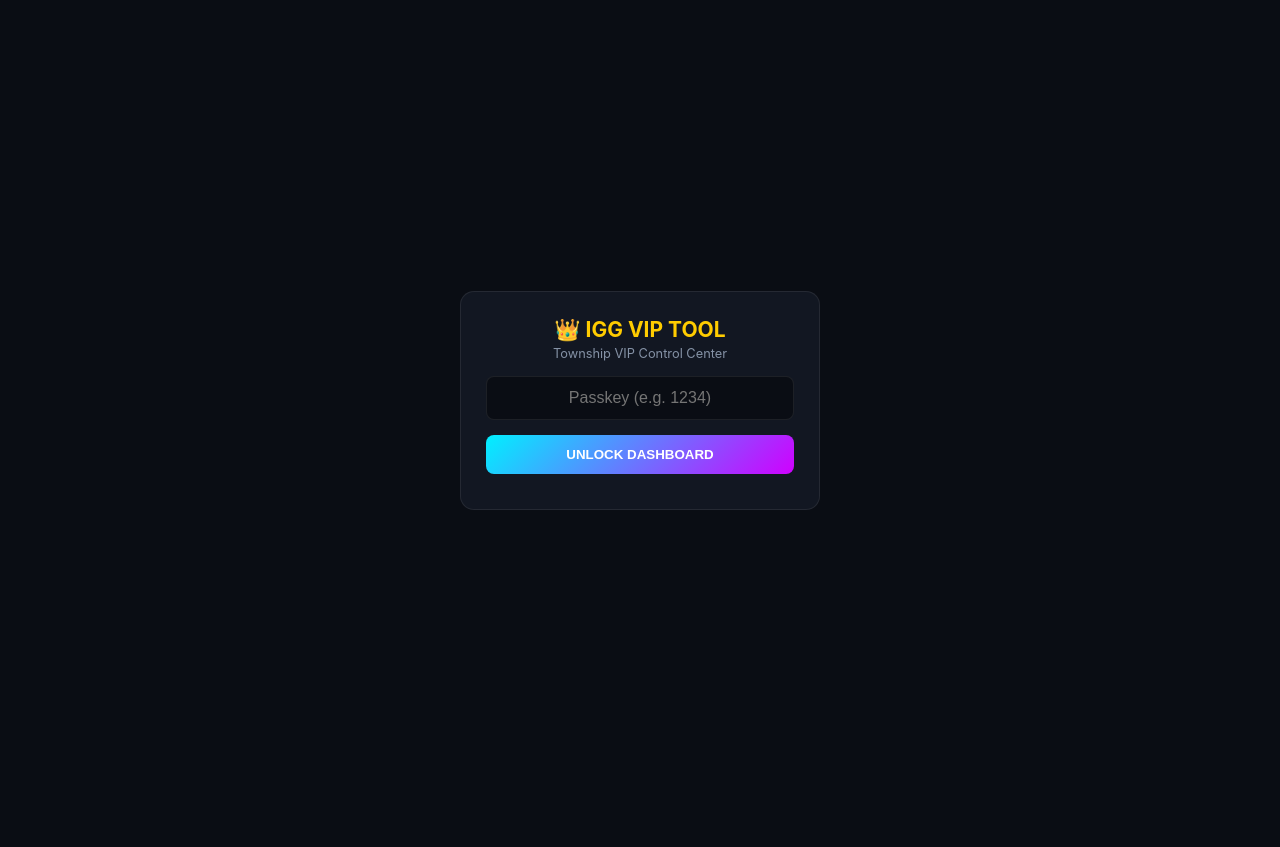
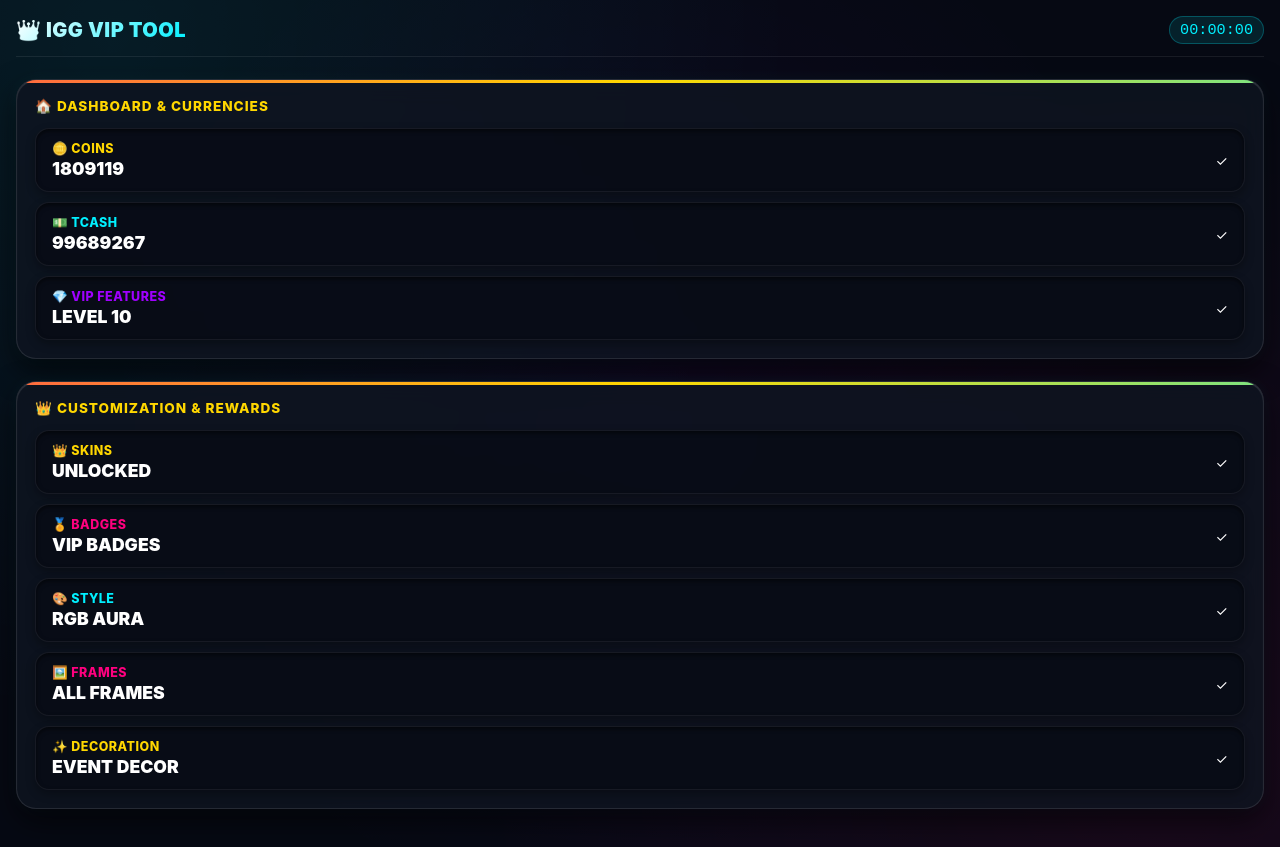
Before and after one commit to Aditya4650-am/zenitsu-vip-editor, a website: page public/index.html in a window 1280 px wide. Before the commit the page ends 800 px from the top, so only its background shows below. Drawn offline with Linux system fonts and the light colour scheme.

Commit message:
Update index.html

```diff
--- a/public/index.html
+++ b/public/index.html
@@ -3,273 +3,345 @@
 <head>
   <meta charset="UTF-8">
   <meta name="viewport" content="width=device-width, initial-scale=1.0, maximum-scale=1.0, user-scalable=no">
-  <title>👑 IGG VIP TOOL — Township Control Center</title>
+  <title>👑 IGG VIP TOOL — Ultimate Control Center</title>
   <style>
     :root {
-      --bg-main: #0a0d14;
-      --card-bg: #121722;
-      --card-border: rgba(255, 255, 255, 0.08);
-      --primary-gold: #ffcc00;
-      --cyan-btn: #00f0ff;
-      --purple-btn: #d000ff;
-      --pink-btn: #ff007f;
-      --text-muted: #8592a6;
-      --text-white: #ffffff;
+      --bg-space: #060913;
+      --card-bg: rgba(15, 20, 32, 0.85);
+      --card-border: rgba(255, 255, 255, 0.1);
+
+      --rgb-cyan: #00f0ff;
+      --rgb-magenta: #ff007f;
+      --rgb-purple: #a000ff;
+      --rgb-gold: #ffd700;
+      --rgb-green: #00ff88;
+
+      --text-muted: #8292ab;
+      --radius-lg: 20px;
+      --radius-md: 14px;
       --radius-sm: 8px;
-      --radius-md: 14px;
     }
 
     * { box-sizing: border-box; margin: 0; padding: 0; touch-action: manipulation; }
-    body { background: var(--bg-main); color: var(--text-white); font-family: -apple-system, BlinkMacSystemFont, "Segoe UI", Roboto, sans-serif; padding: 15px; font-size: 14px; }
 
-    /* Login Screen */
-    #login-overlay {
-      position: fixed; inset: 0; z-index: 999; background: var(--bg-main);
-      display: flex; align-items: center; justify-content: center; padding: 20px;
-    }
-    #login-overlay.hidden { display: none; }
-    .login-box {
-      width: 100%; max-width: 360px; padding: 25px; background: var(--card-bg);
-      border: 1px solid var(--card-border); border-radius: var(--radius-md); text-align: center;
-    }
-    .login-box input {
-      width: 100%; padding: 12px; background: rgba(0,0,0,0.4); border: 1px solid var(--card-border);
-      border-radius: var(--radius-sm); color: var(--primary-gold); font-size: 1rem; text-align: center; margin: 15px 0; outline: none;
-    }
-    .login-btn {
-      width: 100%; padding: 12px; background: linear-gradient(135deg, var(--cyan-btn), var(--purple-btn));
-      border: none; border-radius: var(--radius-sm); color: #fff; font-weight: bold; cursor: pointer;
+    body {
+      background: var(--bg-space);
+      color: #fff;
+      font-family: -apple-system, BlinkMacSystemFont, "Segoe UI", Roboto, sans-serif;
+      padding: 16px;
+      font-size: 14px;
+      min-height: 100vh;
+      overflow-x: hidden;
     }
 
-    /* Top Bar */
-    .top-bar { display: flex; align-items: center; justify-content: space-between; margin-bottom: 20px; }
-    .top-bar h2 { font-size: 1.2rem; color: var(--primary-gold); font-weight: 800; letter-spacing: 0.5px; }
-    .clock-time { font-family: monospace; font-size: 0.95rem; color: var(--cyan-btn); }
-
-    /* Category Section Headers */
-    .cat-title {
-      font-size: 0.85rem; font-weight: 800; color: var(--text-muted); text-transform: uppercase;
-      letter-spacing: 1px; margin: 20px 0 10px 0; border-bottom: 1px solid var(--card-border); padding-bottom: 5px;
+    /* Animated Ambient RGB Glow Background */
+    body::before {
+      content: '';
+      position: fixed;
+      top: -20%; left: -20%;
+      width: 140%; height: 140%;
+      background: radial-gradient(circle at 20% 20%, rgba(0, 240, 255, 0.08), transparent 40%),
+                  radial-gradient(circle at 80% 80%, rgba(255, 0, 127, 0.08), transparent 40%),
+                  radial-gradient(circle at 50% 50%, rgba(160, 0, 255, 0.06), transparent 50%);
+      z-index: -1;
+      animation: rotateGlow 20s linear infinite alternate;
     }
-    .cat-title:first-of-type { margin-top: 0; }
-
-    /* Features Grid */
-    .grid { display: grid; grid-template-columns: repeat(auto-fill, minmax(150px, 1fr)); gap: 12px; }
-
-    /* Card Box Style */
-    .feature-card {
-      background: var(--card-bg); border: 1px solid var(--card-border); border-radius: var(--radius-md);
-      padding: 12px 14px; position: relative; display: flex; flex-direction: column; justify-content: space-between; min-height: 85px;
-    }
-    .card-title {
-      font-size: 0.72rem; font-weight: 800; color: var(--primary-gold);
-      display: flex; align-items: center; gap: 4px; letter-spacing: 0.5px; text-transform: uppercase;
-    }
-    .card-title.cyan { color: var(--cyan-btn); }
-    .card-title.purple { color: var(--purple-btn); }
-    .card-title.pink { color: var(--pink-btn); }
-
-    .card-val-input {
-      font-size: 1.15rem; font-weight: 800; color: #fff; background: none; border: none;
-      width: 100%; outline: none; margin-top: 6px; font-family: inherit;
+    @keyframes rotateGlow {
+      0% { transform: rotate(0deg) scale(1); }
+      100% { transform: rotate(10deg) scale(1.05); }
     }
 
-    .card-toggle {
-      position: absolute; top: 10px; right: 10px; width: 18px; height: 18px;
-      border-radius: 4px; background: var(--primary-gold); display: flex; align-items: center;
-      justify-content: center; color: #000; font-size: 11px; font-weight: bold; cursor: pointer;
+    /* Top Bar Header */
+    .header-bar {
+      display: flex;
+      align-items: center;
+      justify-content: space-between;
+      margin-bottom: 22px;
+      padding-bottom: 12px;
+      border-bottom: 1px solid rgba(255, 255, 255, 0.08);
     }
-    .card-toggle.cyan { background: var(--cyan-btn); }
-    .card-toggle.purple { background: var(--purple-btn); }
-    .card-toggle.pink { background: var(--pink-btn); }
+    .brand-title {
+      font-size: 1.25rem;
+      font-weight: 900;
+      background: linear-gradient(135deg, #fff, var(--rgb-cyan));
+      -webkit-background-clip: text;
+      -webkit-text-fill-color: transparent;
+      letter-spacing: 0.5px;
+    }
+    .live-clock {
+      font-family: monospace;
+      font-size: 0.95rem;
+      color: var(--rgb-cyan);
+      background: rgba(0, 240, 255, 0.1);
+      padding: 4px 10px;
+      border-radius: 20px;
+      border: 1px solid rgba(0, 240, 255, 0.25);
+    }
+
+    /* Vertical 3D Category Box */
+    .vertical-category-card {
+      background: var(--card-bg);
+      border-radius: var(--radius-lg);
+      padding: 18px;
+      margin-bottom: 22px;
+      position: relative;
+      /* 3D Depth Shadows */
+      box-shadow: 0 12px 30px rgba(0, 0, 0, 0.6),
+                  inset 0 1px 1px rgba(255, 255, 255, 0.15),
+                  0 0 15px rgba(0, 240, 255, 0.05);
+      border: 1px solid var(--card-border);
+      backdrop-filter: blur(12px);
+      overflow: hidden;
+    }
+
+    /* Animated RGB Line Top Accent */
+    .vertical-category-card::before {
+      content: '';
+      position: absolute;
+      top: 0; left: 0; right: 0;
+      height: 3px;
+      background: linear-gradient(90deg, var(--rgb-cyan), var(--rgb-magenta), var(--rgb-gold), var(--rgb-cyan));
+      background-size: 300% 100%;
+      animation: rgbMove 4s linear infinite;
+    }
+    @keyframes rgbMove {
+      0% { background-position: 0% 0%; }
+      100% { background-position: 300% 0%; }
+    }
+
+    .category-header {
+      font-size: 0.85rem;
+      font-weight: 800;
+      text-transform: uppercase;
+      letter-spacing: 1px;
+      color: var(--rgb-gold);
+      margin-bottom: 14px;
+      display: flex;
+      align-items: center;
+      gap: 8px;
+    }
+
+    /* Horizontal Feature Card Row */
+    .horizontal-feature-row {
+      display: flex;
+      align-items: center;
+      justify-content: space-between;
+      background: rgba(8, 12, 22, 0.8);
+      border: 1px solid rgba(255, 255, 255, 0.06);
+      border-radius: var(--radius-md);
+      padding: 12px 16px;
+      margin-bottom: 10px;
+      position: relative;
+      /* 3D Pressed Card Effect */
+      box-shadow: inset 0 2px 4px rgba(0, 0, 0, 0.5), 0 4px 10px rgba(0, 0, 0, 0.3);
+      transition: all 0.25s cubic-bezier(0.16, 1, 0.3, 1);
+    }
+    .horizontal-feature-row:last-child { margin-bottom: 0; }
+
+    .horizontal-feature-row:active {
+      transform: scale(0.98);
+      border-color: rgba(0, 240, 255, 0.4);
+    }
+
+    .feature-left {
+      display: flex;
+      flex-direction: column;
+      gap: 2px;
+    }
+    .feature-name {
+      font-size: 0.78rem;
+      font-weight: 800;
+      text-transform: uppercase;
+      letter-spacing: 0.5px;
+      color: var(--rgb-cyan);
+      display: flex;
+      align-items: center;
+      gap: 6px;
+    }
+    .feature-name.magenta { color: var(--rgb-magenta); }
+    .feature-name.purple { color: var(--rgb-purple); }
+    .feature-name.gold { color: var(--rgb-gold); }
+
+    .feature-input {
+      background: none;
+      border: none;
+      outline: none;
+      color: #fff;
+      font-size: 1.1rem;
+      font-weight: 900;
+      font-family: inherit;
+      width: 140px;
+    }
+
+    .feature-right {
+      display: flex;
+      align-items: center;
+      gap: 12px;
+    }
+
+    /* Custom 3D RGB Checkmark Box Switcher */
+    .3d-toggle-box {
+      width: 26px; height: 26px;
+      border-radius: var(--radius-sm);
+      background: linear-gradient(135deg, var(--rgb-cyan), var(--rgb-purple));
+      display: flex;
+      align-items: center;
+      justify-content: center;
+      color: #000;
+      font-size: 14px;
+      font-weight: 900;
+      cursor: pointer;
+      box-shadow: 0 0 10px rgba(0, 240, 255, 0.4), inset 0 1px 1px rgba(255, 255, 255, 0.6);
+      transition: all 0.2s;
+    }
+    .3d-toggle-box.off {
+      background: #1c2333;
+      color: #526077;
+      box-shadow: inset 0 2px 4px rgba(0, 0, 0, 0.8);
+    }
+
+    /* Terminal Console Display */
+    .terminal-card {
+      background: #04060c;
+      border-radius: var(--radius-lg);
+      border: 1px solid rgba(0, 240, 255, 0.3);
+      padding: 16px;
+      box-shadow: 0 10px 30px rgba(0, 0, 0, 0.8), 0 0 20px rgba(0, 240, 255, 0.15);
+      font-family: 'Consolas', 'Courier New', monospace;
+    }
+    .terminal-header {
+      display: flex;
+      align-items: center;
+      justify-content: space-between;
+      font-size: 0.75rem;
+      color: var(--rgb-cyan);
+      font-weight: bold;
+      margin-bottom: 12px;
+      border-bottom: 1px dashed rgba(255,255,255,0.1);
+      padding-bottom: 8px;
+    }
+    .terminal-logs {
+      height: 120px;
+      overflow-y: auto;
+      font-size: 0.75rem;
+      display: flex;
+      flex-direction: column;
+      gap: 6px;
+    }
+    .log-line { color: #8e9cb0; }
+    .log-line.success { color: var(--rgb-green); }
+    .log-line.warn { color: var(--rgb-gold); }
+
+    .terminal-input-row {
+      display: flex;
+      align-items: center;
+      gap: 8px;
+      margin-top: 12px;
+      background: rgba(255,255,255,0.03);
+      padding: 8px 10px;
+      border-radius: var(--radius-sm);
+      border: 1px solid rgba(255,255,255,0.08);
+    }
+    .terminal-input-row span { color: var(--rgb-magenta); font-weight: bold; }
+    .terminal-input-row input {
+      width: 100%; background: none; border: none; outline: none; color: #fff; font-family: inherit; font-size: 0.8rem;
+    }
   </style>
 </head>
 <body>
 
-  <!-- LOGIN OVERLAY -->
-  <div id="login-overlay">
-    <div class="login-box">
-      <h2 style="color:var(--primary-gold);">👑 IGG VIP TOOL</h2>
-      <p style="color:var(--text-muted); font-size:0.8rem; margin-top:4px;">Township VIP Control Center</p>
-      <input type="password" id="passkey" placeholder="Passkey (e.g. 1234)">
-      <button class="login-btn" onclick="login()">UNLOCK DASHBOARD</button>
-      <div id="login-err" style="color:#ff3366; font-size:0.8rem; margin-top:10px;"></div>
+  <!-- HEADER -->
+  <div class="header-bar">
+    <div class="brand-title">👑 IGG VIP TOOL</div>
+    <div class="live-clock" id="clock-display">00:00:00</div>
+  </div>
+
+  <!-- CATEGORY 1: DASHBOARD & CURRENCIES -->
+  <div class="vertical-category-card">
+    <div class="category-header">🏠 Dashboard & Currencies</div>
+
+    <div class="horizontal-feature-row">
+      <div class="feature-left">
+        <span class="feature-name gold">🪙 Coins</span>
+        <input class="feature-input" type="number" value="1809119" onchange="logAction('Coins updated to ' + this.value)">
+      </div>
+      <div class="feature-right">
+        <div class="3d-toggle-box" onclick="toggleSwitch(this, 'Coins')">✓</div>
       </div>
     </div>
 
-  <!-- TOP HEADER -->
-  <div class="top-bar">
-    <h2>👑 IGG VIP TOOL</h2>
-    <div class="clock-time" id="live-clock">00:00:00</div>
+    <div class="horizontal-feature-row">
+      <div class="feature-left">
+        <span class="feature-name">💵 TCash</span>
+        <input class="feature-input" type="number" value="99689267" onchange="logAction('TCash updated to ' + this.value)">
       </div>
-
-  <!-- DASHBOARD & CURRENCIES -->
-  <div class="cat-title">🏠 Dashboard & Currencies</div>
-  <div class="grid">
-    <div class="feature-card">
-      <div class="card-title">🪙 Coins</div>
-      <input class="card-val-input" type="number" value="1809119">
-      <div class="card-toggle" onclick="toggleCard(this)">✓</div>
-    </div>
-    <div class="feature-card">
-      <div class="card-title cyan">💵 TCash</div>
-      <input class="card-val-input" type="number" value="99689267">
-      <div class="card-toggle cyan" onclick="toggleCard(this)">✓</div>
-    </div>
-    <div class="feature-card">
-      <div class="card-title purple">💎 VIP Features</div>
-      <input class="card-val-input" type="text" value="LEVEL 10" readonly>
-      <div class="card-toggle purple" onclick="toggleCard(this)">✓</div>
+      <div class="feature-right">
+        <div class="3d-toggle-box" onclick="toggleSwitch(this, 'TCash')">✓</div>
       </div>
     </div>
 
-  <!-- CUSTOMIZATION & STYLING -->
-  <div class="cat-title">👑 Customization & Rewards</div>
-  <div class="grid">
-    <div class="feature-card">
-      <div class="card-title">👑 Skins</div>
-      <input class="card-val-input" type="text" value="UNLOCKED" readonly>
-      <div class="card-toggle" onclick="toggleCard(this)">✓</div>
+    <div class="horizontal-feature-row">
+      <div class="feature-left">
+        <span class="feature-name purple">💎 VIP Features</span>
+        <input class="feature-input" type="text" value="LEVEL 10" readonly>
       </div>
-    <div class="feature-card">
-      <div class="card-title purple">🏅 Badges</div>
-      <input class="card-val-input" type="text" value="VIP BADGES" readonly>
-      <div class="card-toggle purple" onclick="toggleCard(this)">✓</div>
+      <div class="feature-right">
+        <div class="3d-toggle-box" onclick="toggleSwitch(this, 'VIP Features')">✓</div>
       </div>
-    <div class="feature-card">
-      <div class="card-title cyan">🎨 Style</div>
-      <input class="card-val-input" type="text" value="RGB AURA" readonly>
-      <div class="card-toggle cyan" onclick="toggleCard(this)">✓</div>
-    </div>
-    <div class="feature-card">
-      <div class="card-title pink">🖼️ Frames</div>
-      <input class="card-val-input" type="text" value="ALL FRAMES" readonly>
-      <div class="card-toggle pink" onclick="toggleCard(this)">✓</div>
-    </div>
-    <div class="feature-card">
-      <div class="card-title">✨ Decoration</div>
-      <input class="card-val-input" type="text" value="EVENT DECOR" readonly>
-      <div class="card-toggle" onclick="toggleCard(this)">✓</div>
     </div>
   </div>
 
-  <!-- GAMEPLAY & PROGRESSION -->
-  <div class="cat-title">🧩 Gameplay & Progress</div>
-  <div class="grid">
-    <div class="feature-card">
-      <div class="card-title purple">🃏 Unlock Cards</div>
-      <input class="card-val-input" type="number" value="16">
-      <div class="card-toggle purple" onclick="toggleCard(this)">✓</div>
+  <!-- CATEGORY 2: CUSTOMIZATION & REWARDS -->
+  <div class="vertical-category-card">
+    <div class="category-header">👑 Customization & Rewards</div>
+
+    <div class="horizontal-feature-row">
+      <div class="feature-left">
+        <span class="feature-name gold">👑 Skins</span>
+        <input class="feature-input" type="text" value="UNLOCKED" readonly>
       </div>
-    <div class="feature-card">
-      <div class="card-title">🎫 Golden Pass</div>
-      <input class="card-val-input" type="text" value="SEASON MAX" readonly>
-      <div class="card-toggle" onclick="toggleCard(this)">✓</div>
-    </div>
-    <div class="feature-card">
-      <div class="card-title purple">🧩 Match-3 Level</div>
-      <input class="card-val-input" type="number" value="10000">
-      <div class="card-toggle purple" onclick="toggleCard(this)">✓</div>
-    </div>
-    <div class="feature-card">
-      <div class="card-title cyan">🗺️ Expansion</div>
-      <input class="card-val-input" type="text" value="MAX LAND" readonly>
-      <div class="card-toggle cyan" onclick="toggleCard(this)">✓</div>
-    </div>
-    <div class="feature-card">
-      <div class="card-title pink">🦁 Zoo</div>
-      <input class="card-val-input" type="text" value="MAX RANK" readonly>
-      <div class="card-toggle pink" onclick="toggleCard(this)">✓</div>
+      <div class="feature-right">
+        <div class="3d-toggle-box" onclick="toggleSwitch(this, 'Skins')">✓</div>
       </div>
     </div>
 
-  <!-- MARKET & BOOSTERS -->
-  <div class="cat-title">🛒 Supplies & Boosts</div>
-  <div class="grid">
-    <div class="feature-card">
-      <div class="card-title">🎁 Coupons</div>
-      <input class="card-val-input" type="number" value="999">
-      <div class="card-toggle" onclick="toggleCard(this)">✓</div>
+    <div class="horizontal-feature-row">
+      <div class="feature-left">
+        <span class="feature-name magenta">🏅 Badges</span>
+        <input class="feature-input" type="text" value="VIP BADGES" readonly>
       </div>
-    <div class="feature-card">
-      <div class="card-title purple">🛒 Market Items</div>
-      <input class="card-val-input" type="text" value="100D DEALER" readonly>
-      <div class="card-toggle purple" onclick="toggleCard(this)">✓</div>
-    </div>
-    <div class="feature-card">
-      <div class="card-title cyan">🚀 Boosters</div>
-      <input class="card-val-input" type="text" value="MAX SPEED" readonly>
-      <div class="card-toggle cyan" onclick="toggleCard(this)">✓</div>
-    </div>
-    <div class="feature-card">
-      <div class="card-title cyan">🚣 Regatta</div>
-      <input class="card-val-input" type="text" value="AUTO 135PT" readonly>
-      <div class="card-toggle cyan" onclick="toggleCard(this)">✓</div>
-    </div>
-    <div class="feature-card">
-      <div class="card-title pink">🛠️ Tools</div>
-      <input class="card-val-input" type="number" value="9999">
-      <div class="card-toggle pink" onclick="toggleCard(this)">✓</div>
+      <div class="feature-right">
+        <div class="3d-toggle-box" onclick="toggleSwitch(this, 'Badges')">✓</div>
       </div>
     </div>
 
-  <!-- SYSTEM & CONFIGURATION -->
-  <div class="cat-title">⚙️ System & Console</div>
-  <div class="grid">
-    <div class="feature-card">
-      <div class="card-title">📊 Stats</div>
-      <input class="card-val-input" type="text" value="ACTIVE" readonly>
-      <div class="card-toggle" onclick="toggleCard(this)">✓</div>
+    <div class="horizontal-feature-row">
+      <div class="feature-left">
+        <span class="feature-name">🎨 Style</span>
+        <input class="feature-input" type="text" value="RGB AURA" readonly>
       </div>
-    <div class="feature-card">
-      <div class="card-title purple">🌐 Language</div>
-      <input class="card-val-input" type="text" value="ENGLISH" readonly>
-      <div class="card-toggle purple" onclick="toggleCard(this)">✓</div>
-    </div>
-    <div class="feature-card">
-      <div class="card-title cyan">💻 Console</div>
-      <input class="card-val-input" type="text" value="TERMINAL" readonly>
-      <div class="card-toggle cyan" onclick="toggleCard(this)">✓</div>
-    </div>
-    <div class="feature-card">
-      <div class="card-title pink">⚙️ Settings</div>
-      <input class="card-val-input" type="text" value="SAVED" readonly>
-      <div class="card-toggle pink" onclick="toggleCard(this)">✓</div>
+      <div class="feature-right">
+        <div class="3d-toggle-box" onclick="toggleSwitch(this, 'Style')">✓</div>
       </div>
     </div>
 
-  <script>
-    // Live Clock
-    function updateClock() {
-      const now = new Date();
-      document.getElementById('live-clock').textContent = now.toLocaleTimeString();
-    }
-    setInterval(updateClock, 1000);
-    updateClock();
+    <div class="horizontal-feature-row">
+      <div class="feature-left">
+        <span class="feature-name magenta">🖼️ Frames</span>
+        <input class="feature-input" type="text" value="ALL FRAMES" readonly>
+      </div>
+      <div class="feature-right">
+        <div class="3d-toggle-box" onclick="toggleSwitch(this, 'Frames')">✓</div>
+      </div>
+    </div>
 
-    // Login Verification
-    function login() {
-      const pass = document.getElementById('passkey').value.trim();
-      const err = document.getElementById('login-err');
-      if (pass === "1234" || pass.toLowerCase() === "vip2026" || pass.toLowerCase() === "admin") {
-        document.getElementById('login-overlay').classList.add('hidden');
-      } else {
-        err.textContent = "❌ Invalid key! Try: 1234";
-      }
-    }
-
-    // Toggle Box Checkmark Behavior
-    function toggleCard(btn) {
-      if (btn.textContent === "✓") {
-        btn.textContent = "✕";
-        btn.style.background = "#2a2d3d";
-        btn.style.color = "#8592a6";
-      } else {
-        btn.textContent = "✓";
-        btn.style.background = "";
-        btn.style.color = "#000";
-      }
-    }
-  </script>
-</body>
-</html>
+    <div class="horizontal-feature-row">
+      <div class="feature-left">
+        <span class="feature-name gold">✨ Decoration</span>
+        <input class="feature-input" type="text" value="EVENT DECOR" readonly>
+      </div>
+      <div class="feature-right">
+        <div class="3d-toggle-box" onclick="toggleSwitch(this, 'Decoration')">✓</div>
+      </div>
+    </div>
+  </div>
```
Lines whose indentation alone changed are shown as unchanged.
